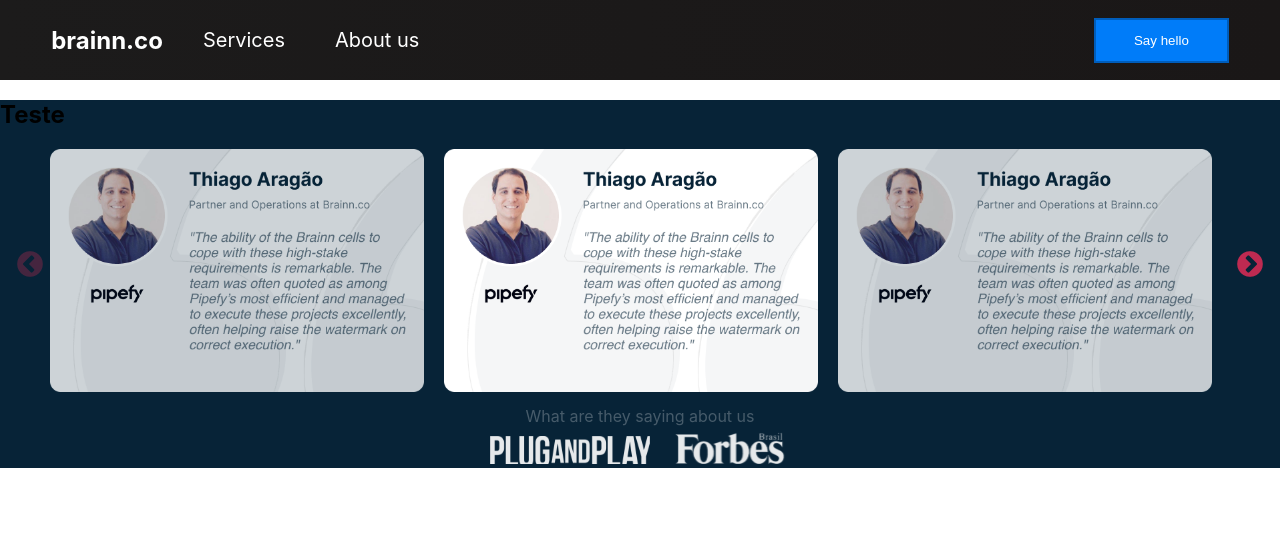
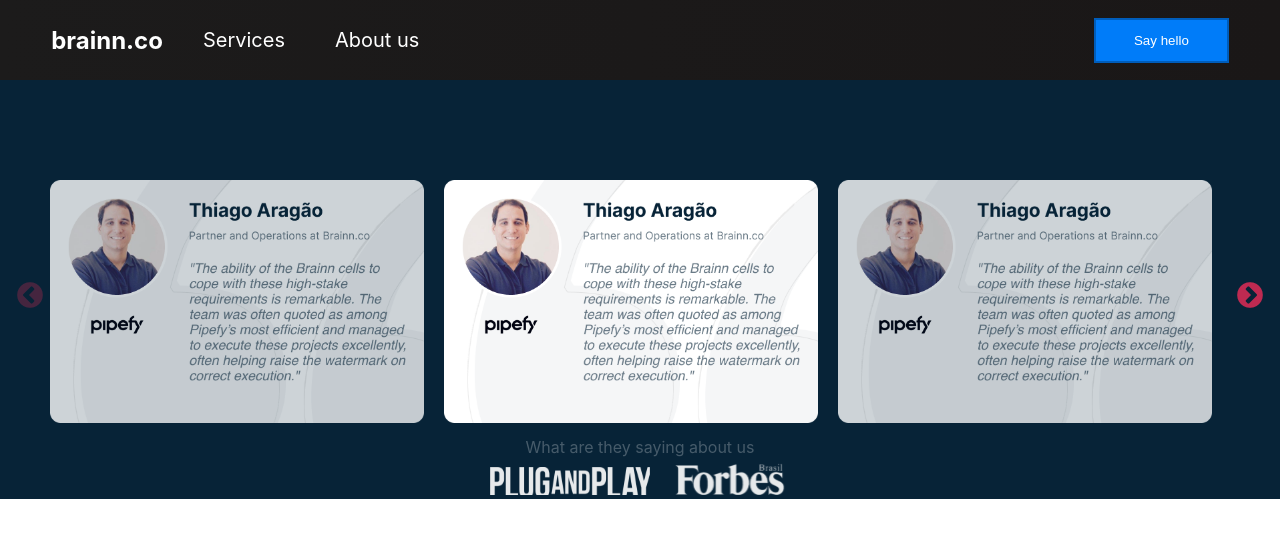
Before and after one commit to alexandreohara/brainn-lp, a React (Create React App) app: page / in a window 1280 px wide. Shown: the top 538 px of the page. Built offline with nearby package versions, Linux system fonts and the light colour scheme.

Commit message:
Fix opacity to smaller screens

```diff
--- a/src/Home.tsx
+++ b/src/Home.tsx
@@ -9,7 +9,7 @@ export const Home = () => {
         backgroundColor: '#072337',
       }}
     >
-      <h2>Teste</h2>
+      <div style={{ height: '100px' }}></div>
       <Carousel />
     </div>
   );
--- a/src/components/Carousel.tsx
+++ b/src/components/Carousel.tsx
@@ -32,21 +32,6 @@ function SampleNextArrow(props: any) {
   );
 }
 
-const customPaging = (i: any) => {
-  console.log(i);
-  return (
-    <div
-      style={{
-        width: '30px',
-        color: 'blue',
-        border: '1px blue solid',
-      }}
-    >
-      {i + 1}
-    </div>
-  );
-};
-
 interface DivProps {
   backgroundColor?: string;
   padding?: string;
@@ -61,8 +46,6 @@ interface DivProps {
 }
 
 const StyledDiv = styled.div`
-  opacity: 0.8;
-
   ${(props: DivProps) =>
     props &&
     `
@@ -111,15 +94,12 @@ const buildReportCard = (card: any, opacity?: string) => (
   </StyledDiv>
 );
 
-const list = [
+const reportCards = [
   buildReportCard(ReportCard),
-  buildReportCard(ReportCard, '1'),
+  buildReportCard(ReportCard),
   buildReportCard(ReportCard),
   buildReportCard(ReportCard),
 ];
-
-export const Carousel = () => {
-  const [cardList, setCardList] = useState(list);
 
 const setOpacity = (cardList: any, current, next) => {
   return cardList.map((card, index) => {
@@ -139,24 +119,52 @@ export const Carousel = () => {
           </StyledCard>
         </StyledDiv>
       );
-      } else {
+    }
     return card;
-      }
   });
 };
+
+const setInitialOpacity = (cardList, windowSize, breakpoint) => {
+  if (windowSize > breakpoint) {
+    return cardList.map((card, index) => {
+      if (index != 1) {
+        return (
+          <StyledDiv opacity={'0.8'}>
+            <StyledCard>
+              <img src={ReportCard} width={'100%'} />
+            </StyledCard>
+          </StyledDiv>
+        );
+      }
+      return card;
+    });
+  }
+
+  return cardList;
+};
+
+export const Carousel = () => {
+  const windowSize = window.innerWidth;
+  const mediumBreakpoint = 600;
+  const [cardList, setCardList] = useState(
+    setInitialOpacity(reportCards, windowSize, mediumBreakpoint)
+  );
+
+  console.log(windowSize);
 
   const settings = {
     slidesToShow: 3,
     slidesToScroll: 1,
     infinite: false,
-    // customPaging: customPaging,
     // nextArrow: <SampleNextArrow />,
     beforeChange: (current, next) => {
-      setCardList(setOpacity(list, current + 1, next + 1));
+      if (windowSize > mediumBreakpoint) {
+        setCardList(setOpacity(cardList, current + 1, next + 1));
+      }
     },
     responsive: [
       {
-        breakpoint: 600,
+        breakpoint: mediumBreakpoint,
         settings: {
           slidesToShow: 2,
           slidesToScroll: 2,
```
Also changed, not shown: src/components/Carousel.css (+0 -8 lines). Lines whose indentation alone changed are shown as unchanged.
